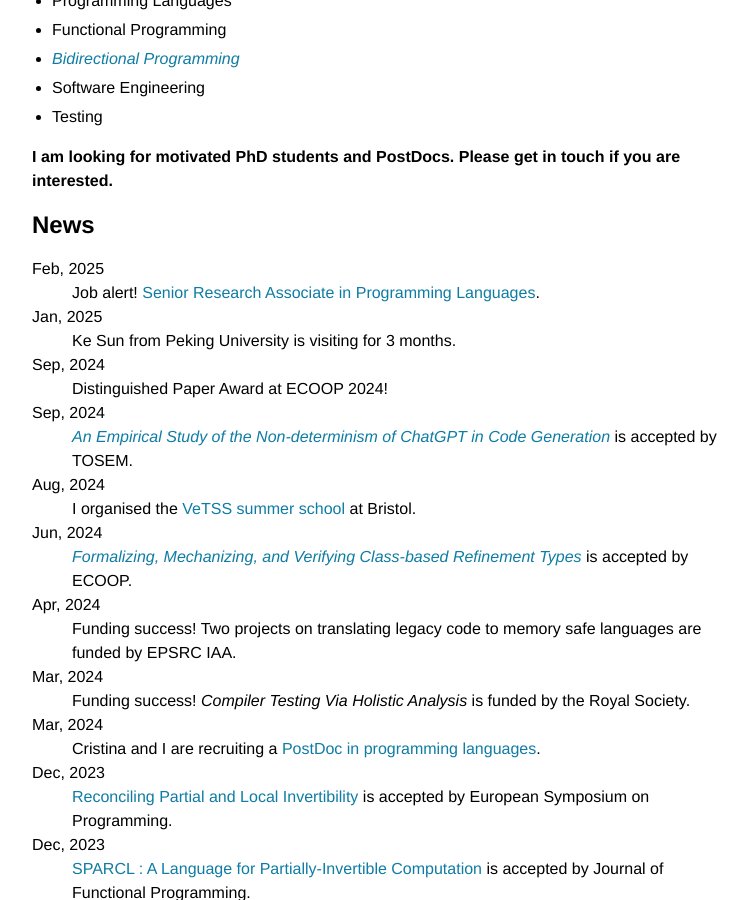
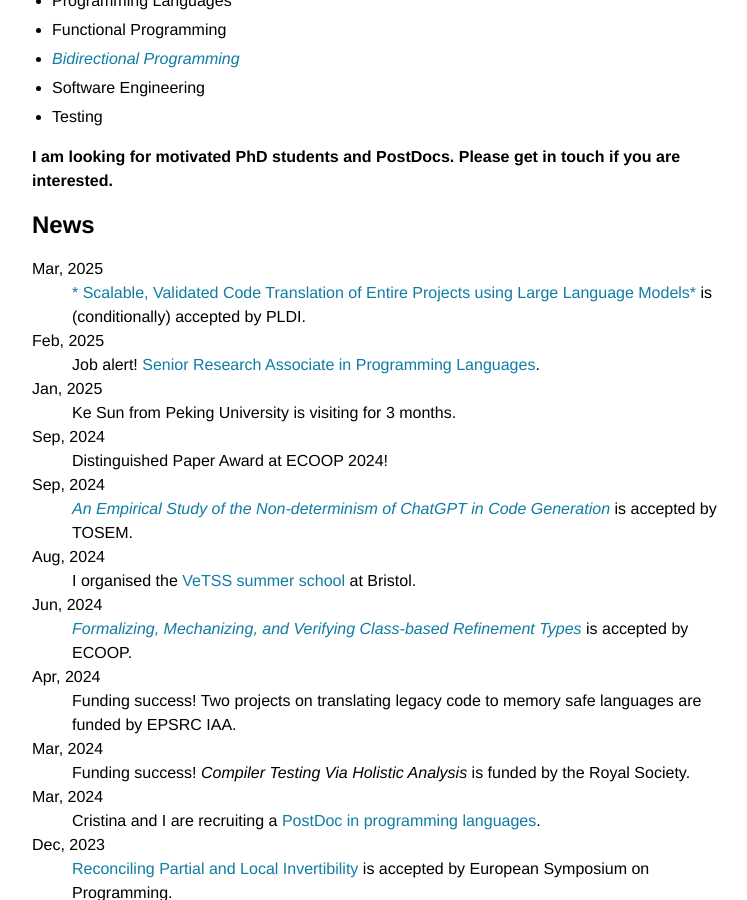
Before and after one commit to mengwangoxf/mengwangoxf.github.io, a Jekyll site: the page built from index.md, in a window 1280 px wide and 900 px high, scrolled down 805 px. Shown: the whole window, without its empty margins (258-1005 px from the left). Built offline with Jekyll 4.4.1, drawn with Linux system fonts in a browser that asks for light colours.

Commit message:
Update index.md

```diff
--- a/index.md
+++ b/index.md
@@ -28,6 +28,12 @@ The central theme of his research is to apply theoretical rigour to practical pr
 
 
 ## News
+
+Mar, 2025
+: [* Scalable,
+Validated Code Translation of Entire Projects using Large Language
+Models*](./Papers/PLDI25.pdf) is (conditionally) accepted by PLDI.
+
 Feb, 2025
 : Job alert! [Senior Research Associate in Programming Languages](https://www.bristol.ac.uk/jobs/find/details/?jobId=372879&jobTitle=Senior%20Research%20Associate%20in%20Programming%20Languages).
 
```
